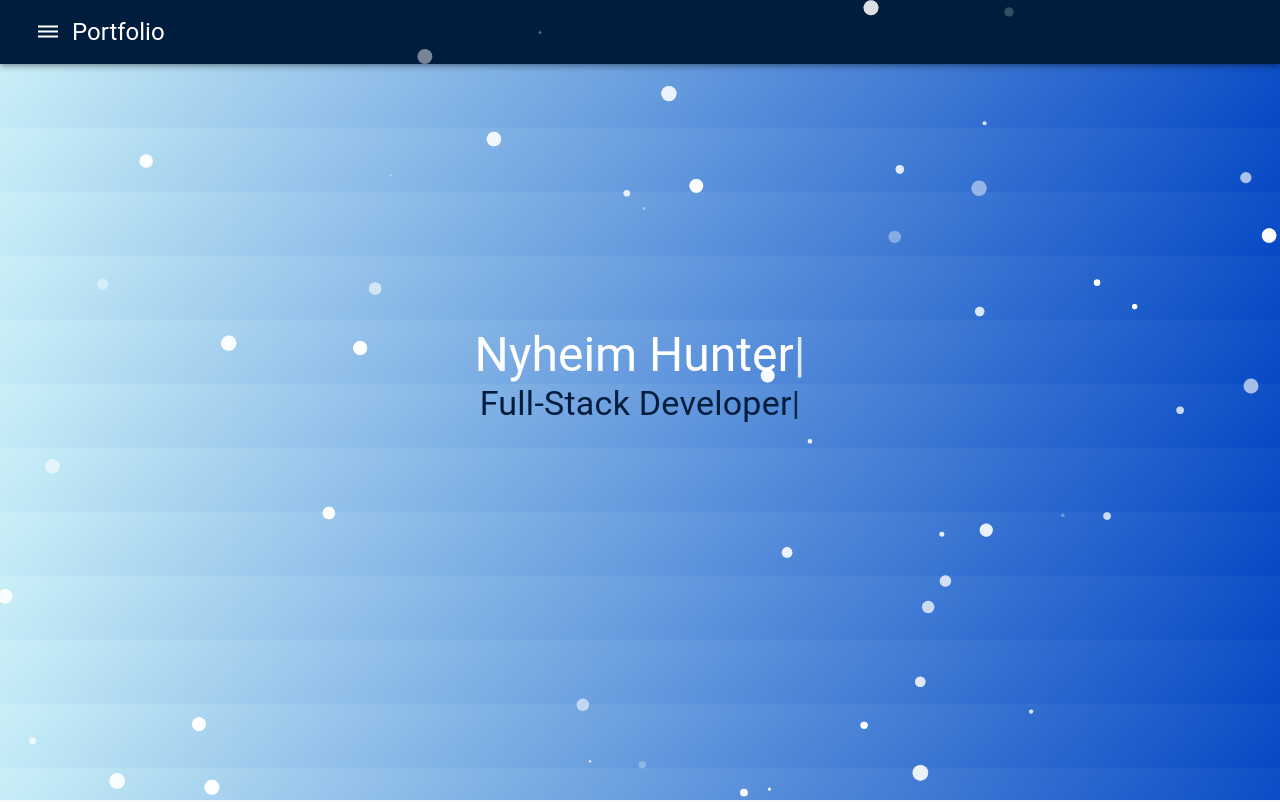
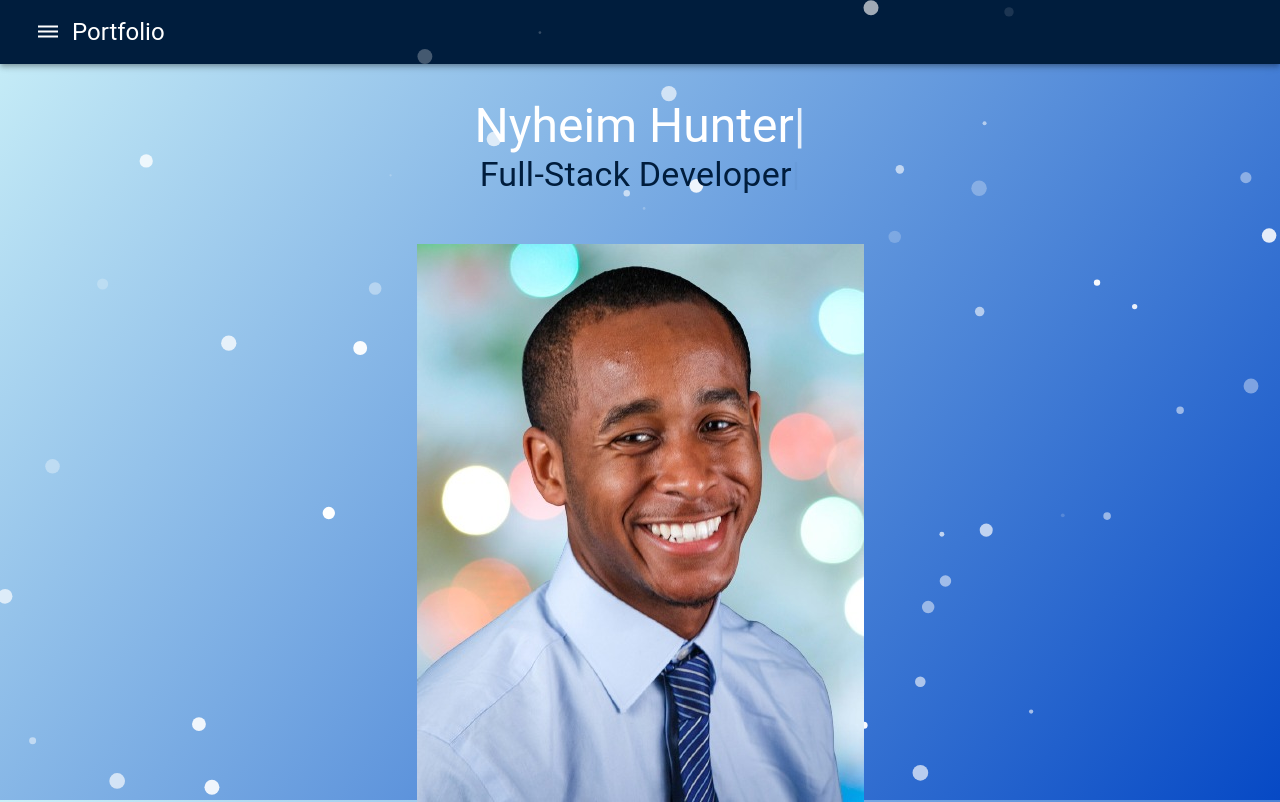
Before and after one commit to Nyheimh/my-portfolio, a React (Create React App) app: page / in a window 1280 px wide. Built offline with nearby package versions, Linux system fonts and the light colour scheme.

Commit message:
Added image to homepage

```diff
--- a/src/App.css
+++ b/src/App.css
@@ -1,3 +1,4 @@
 body {
   background-image: linear-gradient(130deg, #caf0f8 0%, #0649c5 100%);
+  height: 100vh;
 }
--- /dev/null
+++ b/src/components/Header.css
@@ -0,0 +1,11 @@
+.avatar > img {
+  height: 250px
+}
+
+
+@media (min-width: 1025px) and (max-width: 1280px){
+  .makeStyles-typedContainer-8 {
+    margin-top: 50px;
+  }
+
+}
--- a/src/components/Header.js
+++ b/src/components/Header.js
@@ -1,10 +1,11 @@
 import React from 'react'
 import {makeStyles} from "@material-ui/core/styles"
 import { Typography, Grid, Box } from "@material-ui/core"
-// import {Avatar } from "@material-ui/core"
+// import { Avatar } from "@material-ui/core"
 import Typed from "react-typed"
 // import classes from '.module.css'
-// import avatar from "../avatar.png"
+import avatar from "../images/avatar.jpg"
+import './Header.css'
 
 const useStyles = makeStyles(theme => ({
   // avatar: {
@@ -35,18 +36,21 @@ function Header() {
   const classes = useStyles()
 
   return (
+    <div className="header">
+
     <Box className={classes.typedContainer}>
-      <Grid container justify="center">
-      {/* <Avatar className={classes.avatar} src={avatar} alt="Nyheim Hunter"/>  */}
-      </Grid>
       <Typography className={classes.name}  variant="h3">
         <Typed strings={["Nyheim Hunter"]} typeSpeed={40} />
       </Typography>
       <Typography className={classes.title} variant="h4">
         <Typed
-          strings={["Junior Software Engineer", "Full-Stack Developer", "Web Developer"]} typeSpeed={20} backspeed={10} loop />
+          strings={["Software Engineer", "Full-Stack Developer", "Web Developer"]} typeSpeed={20} backspeed={10} loop />
       </Typography>
+      <Grid container justify="center">
+      <img className= "avatar" src={avatar} alt="Nyheim Hunter"/>
+      </Grid>
     </Box>
+          </div>
   )
 }
 
```
Also changed, not shown: src/images/avatar.jpg (added).
